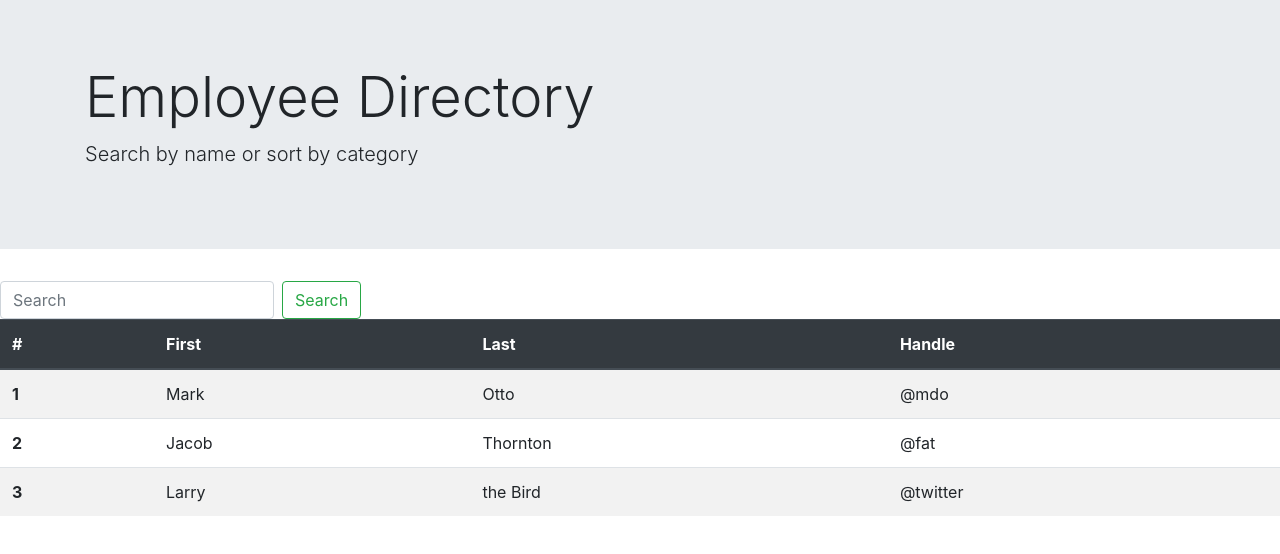
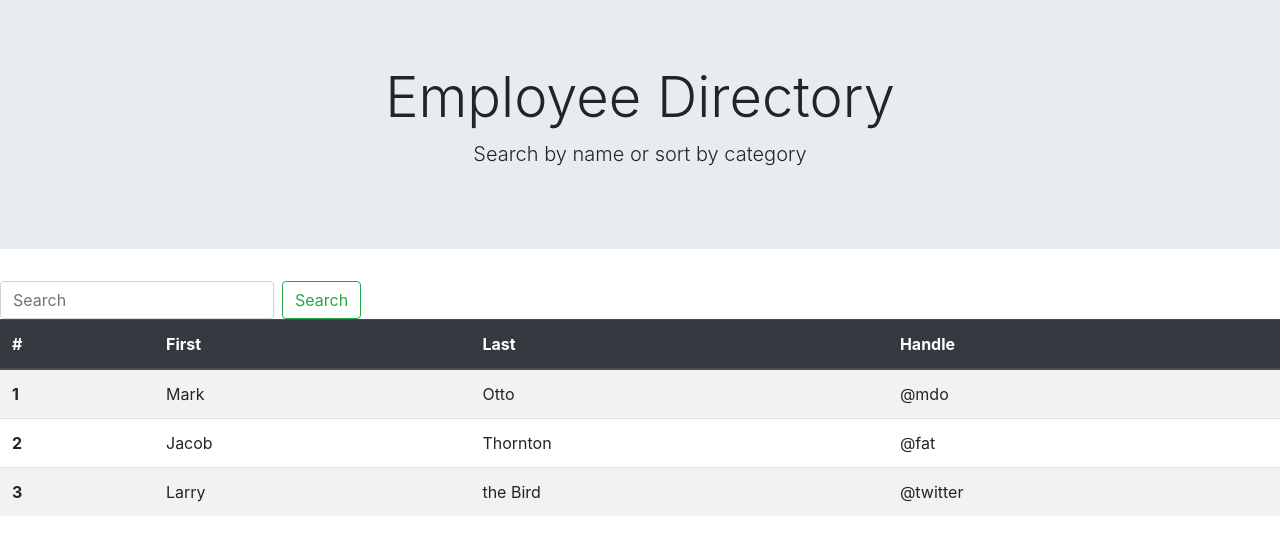
Before and after one commit to jkaganovsky/Employee-Directory, a React (Create React App) app: page / in a window 1280 px wide. Shown: the top 554 px of the page. Built offline with nearby package versions, Linux system fonts and the light colour scheme.

Commit message:
Added text-center to h1 and p tags.

```diff
--- a/src/components/Header/index.js
+++ b/src/components/Header/index.js
@@ -2,8 +2,8 @@ function Header() {
   return (
     <div className="jumbotron jumbotron-fluid">
       <div className="container">
-        <h1 className="display-4">Employee Directory</h1>
-        <p className="lead">Search by name or sort by category</p>
+        <h1 className="display-4 text-center">Employee Directory</h1>
+        <p className="lead text-center">Search by name or sort by category</p>
       </div>
     </div>
   )
```
